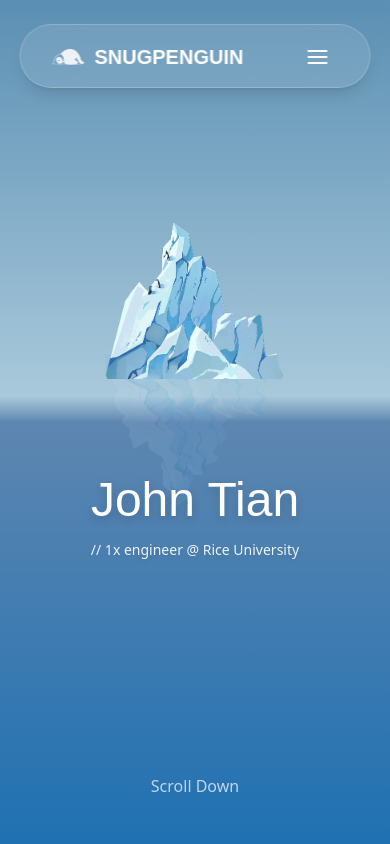
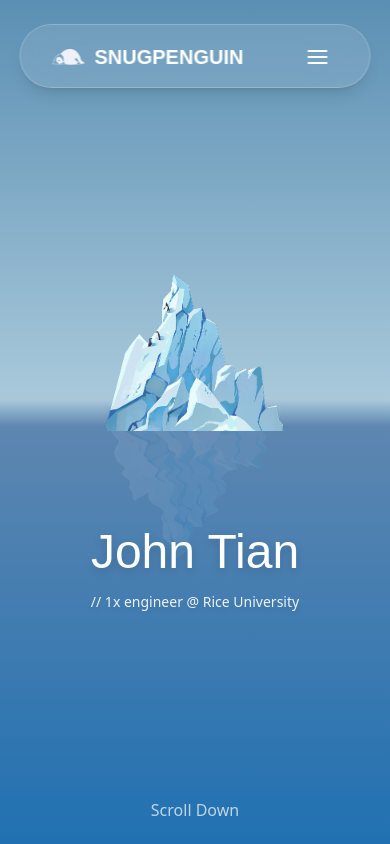
Before and after one commit to snugpenguin968/snugpenguin.com, a Next.js app: page / in a window 390 px wide. Shown: the top 844 px of the page. Built offline with nearby package versions, Linux system fonts and the light colour scheme; a web font is replaced by a local one.

Commit message:
iceberg for mobile view

```diff
--- a/src/modules/hero/HeroView.tsx
+++ b/src/modules/hero/HeroView.tsx
@@ -37,7 +37,7 @@ export const HeroView = ({ title, subtitle, scrollText, about, experiencesLink,
                         </p>
                     </div>
 
-                    <div className="md:col-span-7 flex flex-col items-center justify-center order-1 md:order-2 relative w-full">
+                    <div className="md:col-span-7 flex flex-col items-center justify-center order-1 md:order-2 relative w-full mt-20 md:mt-0">
                         <div className="relative w-[200px] h-[200px] sm:w-[280px] sm:h-[280px] md:w-[450px] md:h-[450px] mb-10 z-10 top-10 mx-auto">
                             <img src="/iceberg.png" alt="Iceberg" className="w-full h-full object-contain" />
                             <img src="/penguins.png" alt="Penguins" className="absolute top-4 left-0 w-full h-full object-contain z-20 pointer-events-none" />
```
